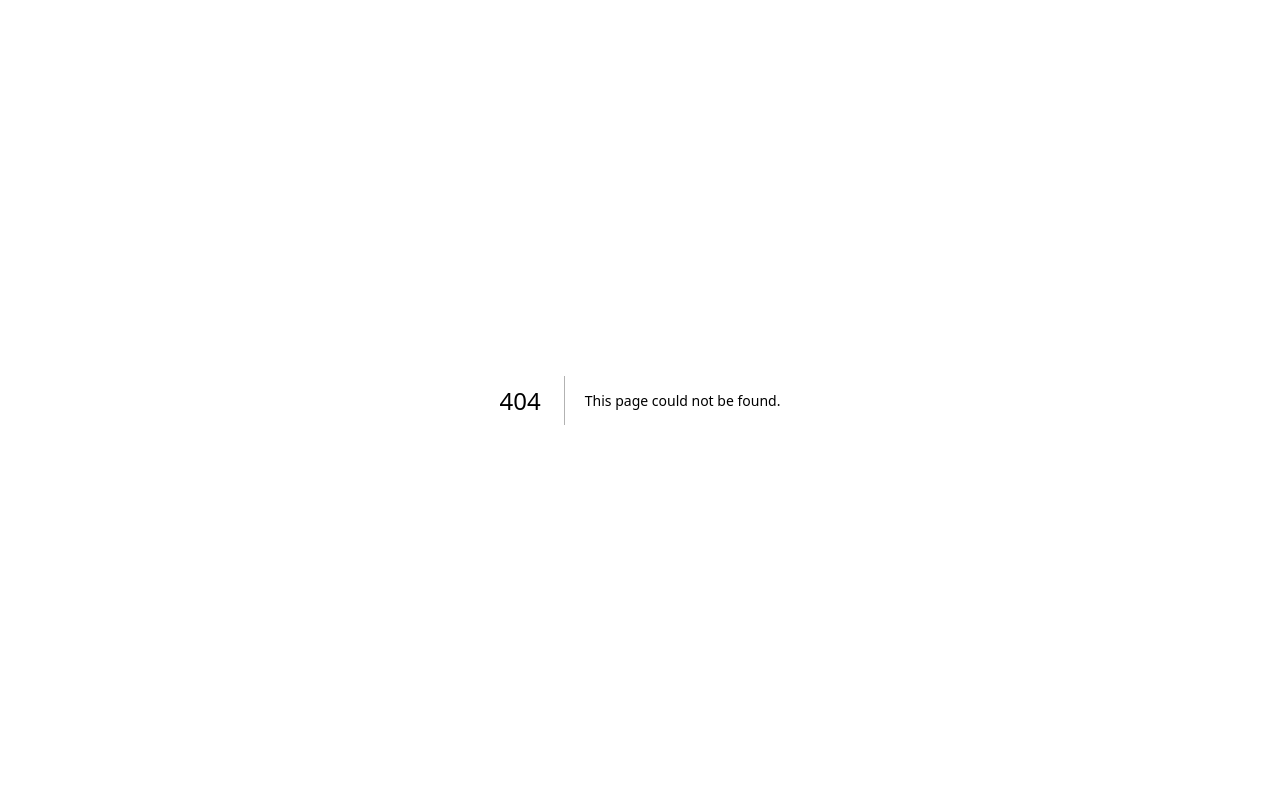
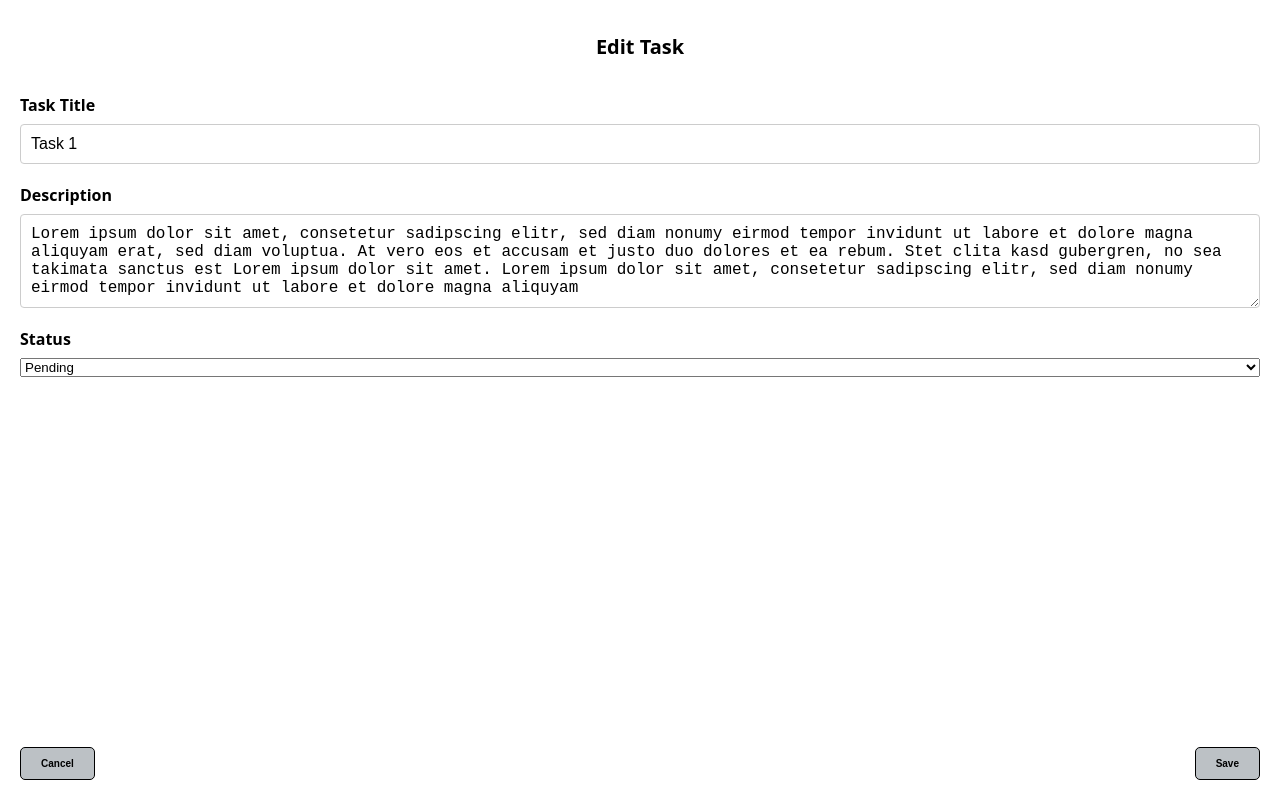
Before and after one commit to NilooBR/capstone-project, a Next.js app: page /initiatives/1/tasks/1/editTask in a window 1280 px wide. Before the commit this address had no page. Built offline with nearby package versions, Linux system fonts and the light colour scheme.

Commit message:
set route, display Edit Button, display prefilled Form

```diff
--- a/Components/CreateTaskForm.js
+++ b/Components/CreateTaskForm.js
@@ -75,7 +75,9 @@ const DEFAULT_VALUES = {
 
 export default function CreateTaskForm({
     onEditInitiative,
-    initiatives
+    initiatives,
+    taskToEdit,
+    isEditMode = false
 }) {
     const router = useRouter();
     const { id: initiativeId } = router.query;
@@ -86,7 +88,10 @@ export default function CreateTaskForm({
     );
 
     const selectedTasksArray =  selectedInitiative?.tasks ?? [];
-    const [formData, setFormData] = useState({ DEFAULT_VALUES })
+    const [formData, setFormData] = useState({
+      ...DEFAULT_VALUES,
+      ...taskToEdit
+    })
 
    const [errors, setErrors] = useState({});
 
@@ -140,7 +145,7 @@ export default function CreateTaskForm({
 
     return (
      <Form onSubmit={handleSubmitTask}>
-        <Heading>Create Task</Heading>
+        <Heading>{isEditMode ? "Edit Task" : "Create Task"}</Heading>
         <Label>
             Task Title
           <Input
@@ -186,7 +191,7 @@ export default function CreateTaskForm({
         <Button
           type="submit"
         >
-          Create
+          {isEditMode ? "Save" :  "Create"}
         </Button>
       </ButtonGroup>
      </Form>
--- /dev/null
+++ b/pages/initiatives/[id]/tasks/[taskId]/editTask.js
@@ -0,0 +1,32 @@
+import { useRouter } from "next/router";
+import CreateTaskForm from "@/Components/CreateTaskForm";
+
+export default function EditTaskPage({
+  initiatives,
+  onEditInitiative,
+}) {
+  const router = useRouter();
+  const { id: initiativeId, taskId } = router.query;
+
+  const initiativeToEdit = initiatives.find(
+    (initiative) => initiative.id === initiativeId
+  );
+
+  const taskToEdit = initiativeToEdit.tasks.find(
+    (task) => task.id === taskId
+  );
+  console.log("taskToEdit: ", taskToEdit);
+
+  if (!initiativeToEdit) {
+    return <h2>Initiative not found</h2>;
+  }
+
+  return (
+    <CreateTaskForm
+      onEditInitiative={onEditInitiative}
+      initiatives={initiatives}
+      taskToEdit={taskToEdit}
+      isEditMode={true}
+    />
+  );
+}
--- a/pages/initiatives/[id]/tasks/[taskId]/index.js
+++ b/pages/initiatives/[id]/tasks/[taskId]/index.js
@@ -173,6 +173,7 @@ export default function TaskDetailPage({
       <Footer>
         <StyledLink href={`/initiatives/${initiativeId}`}>Back</StyledLink>
         <Button onClick={() => setDeleteButtonClicked(true)}>Delete</Button>
+        <StyledLink href={`/initiatives/${initiativeId}/tasks/${taskId}/editTask`}>Edit</StyledLink>
       </Footer>
     </PageContainer>
   );
```
